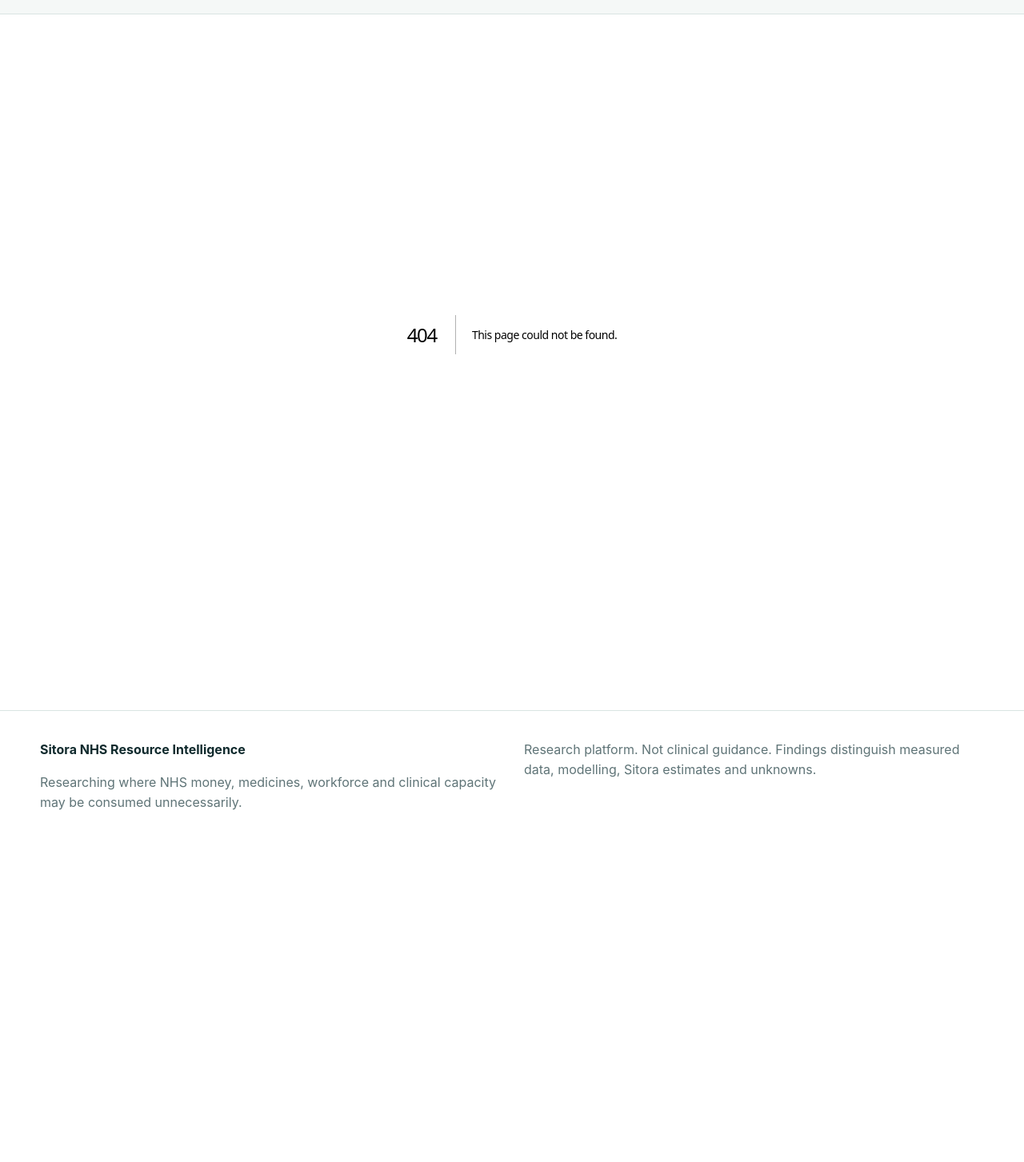
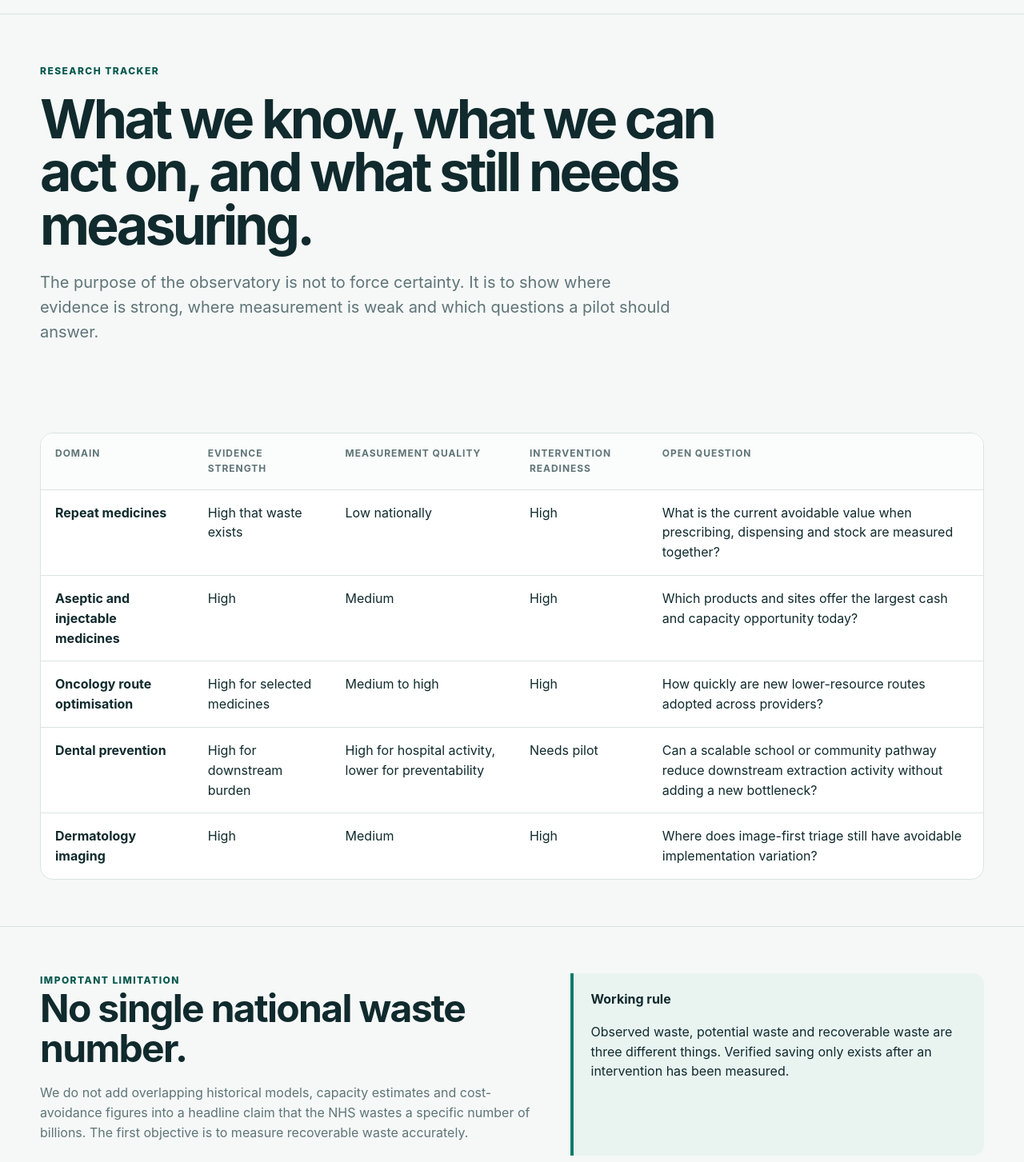
Before and after one commit to Nylon1/NHS, a Next.js app: page /research in a window 1280 px wide. Before the commit this address had no page. Shown: the part 57-1510 px from the top of the page at 80% size. Before the commit the page ends 1136 px from the top, so only its background shows below. Built offline with nearby package versions, Linux system fonts and the light colour scheme.

Commit message:
Add research tracker page

```diff
--- /dev/null
+++ b/app/research/page.tsx
@@ -0,0 +1,56 @@
+import { researchTracker } from "@/lib/interventions";
+
+export default function ResearchPage() {
+  return (
+    <>
+      <section className="page-head">
+        <div className="shell">
+          <div className="eyebrow">Research tracker</div>
+          <h1>What we know, what we can act on, and what still needs measuring.</h1>
+          <p className="lede">The purpose of the observatory is not to force certainty. It is to show where evidence is strong, where measurement is weak and which questions a pilot should answer.</p>
+        </div>
+      </section>
+
+      <section className="section">
+        <div className="shell table-wrap">
+          <table>
+            <thead>
+              <tr>
+                <th>Domain</th>
+                <th>Evidence strength</th>
+                <th>Measurement quality</th>
+                <th>Intervention readiness</th>
+                <th>Open question</th>
+              </tr>
+            </thead>
+            <tbody>
+              {researchTracker.map((item) => (
+                <tr key={item.domain}>
+                  <td><strong>{item.domain}</strong></td>
+                  <td>{item.evidenceStrength}</td>
+                  <td>{item.measurementQuality}</td>
+                  <td>{item.interventionReadiness}</td>
+                  <td>{item.openQuestion}</td>
+                </tr>
+              ))}
+            </tbody>
+          </table>
+        </div>
+      </section>
+
+      <section className="section">
+        <div className="shell two-col">
+          <div>
+            <div className="eyebrow">Important limitation</div>
+            <h2>No single national waste number.</h2>
+            <p className="muted">We do not add overlapping historical models, capacity estimates and cost-avoidance figures into a headline claim that the NHS wastes a specific number of billions. The first objective is to measure recoverable waste accurately.</p>
+          </div>
+          <div className="callout">
+            <strong>Working rule</strong>
+            <p>Observed waste, potential waste and recoverable waste are three different things. Verified saving only exists after an intervention has been measured.</p>
+          </div>
+        </div>
+      </section>
+    </>
+  );
+}
```
